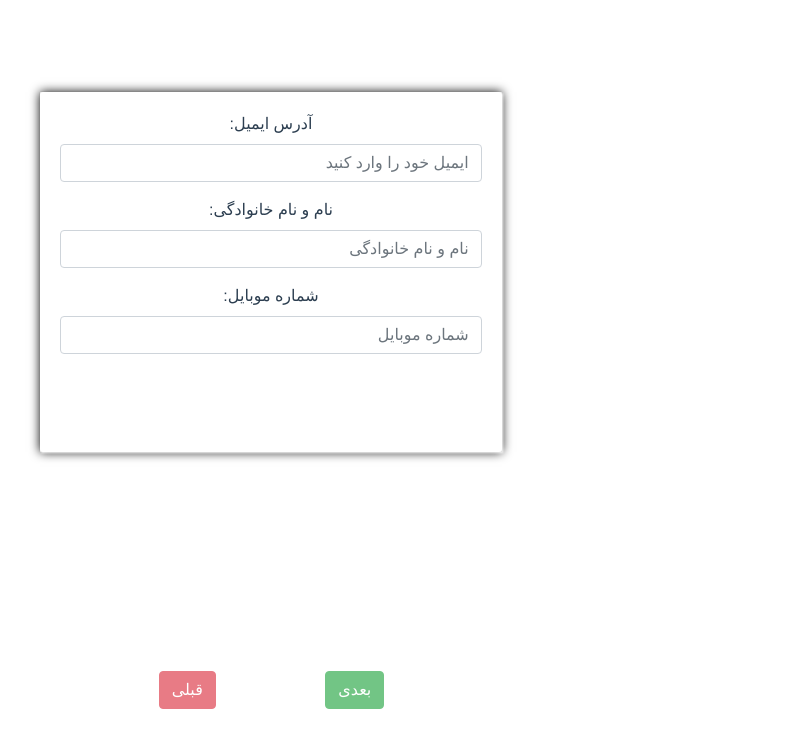
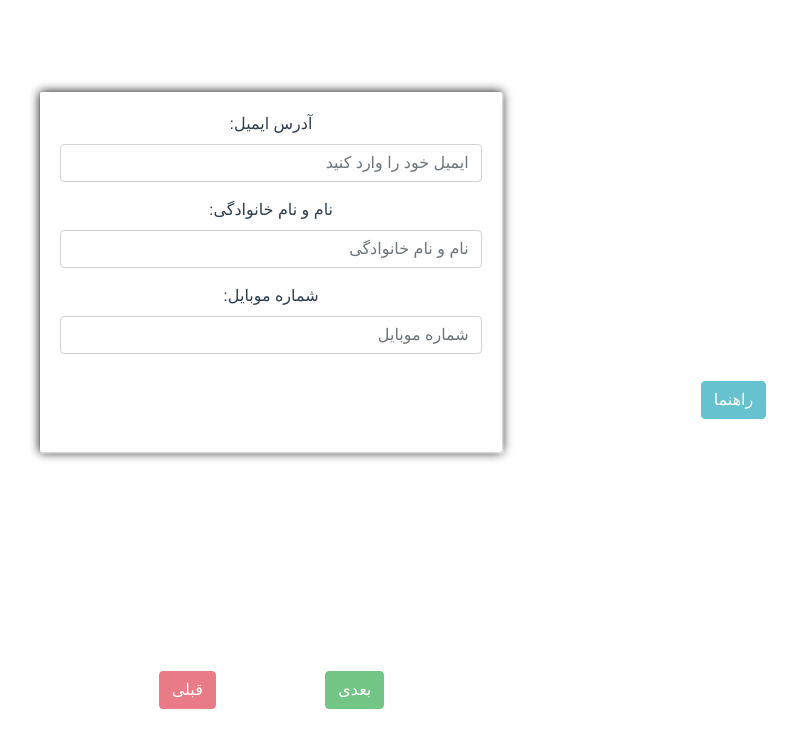
Before and after one commit to aliir74/cognitive-experiment-website, a Vue app: page / in a window 1280 px wide. Shown: the top 748 px of the page, without its empty margins (369-1166 px from the left). Built offline with nearby package versions, Linux system fonts and the light colour scheme.

Commit message:
Add help button

```diff
--- a/src/views/Home.vue
+++ b/src/views/Home.vue
@@ -1,7 +1,16 @@
 <template>
   <b-container class="bv-example-row">
     <b-row class="vh-100 text-center" align-v="center">
-      <b-col></b-col>
+      <b-col>
+        <div>
+          <b-button v-b-modal.modal-1 :disabled="step < 2" @click="help += 1" class="btn-info">راهنما</b-button>
+
+          <b-modal id="modal-1" title="راهنما" hide-footer hide-header>
+            <Explain v-bind:msg="explain_msg.replace('{0}', god_value)"/>
+            <b-button class="mt-3 btn-success" block @click="$bvModal.hide('modal-1')">متوجه شدم</b-button>
+          </b-modal>
+        </div>
+      </b-col>
 
       <b-col cols="8">
         <b-row class="vh-70" style="min-height: 70vh !important; margin-top: 20px;">
@@ -103,6 +112,7 @@ export default {
         'email': '',
         'mobile': ''
       },
+      help: 0,
       step: 0,
       step_time: [-1, -1, -1, -1, -1, -1, -1, -1, -1, -1, -1, -1, -1, -1, -1, -1, -1, -1, -1, -1, -1, -1, -1, -1, -1, -1, -1, -1, -1, -1, -1, -1, -1, -1],
       next_text: 'بعدی',
@@ -118,7 +128,7 @@ export default {
   },
   methods: {
     disablePrevButton: function () {
-      if (this.step === 0 || this.step === 3 || this.step === 3 + this.god_numbers.length ||
+      if (this.step === 0 || this.step === 1 || this.step === 3 || this.step === 3 + this.god_numbers.length ||
               this.step === 3 + 2 * this.god_numbers.length || this.step === 3 + 3 * this.god_numbers.length) {
         return true
       }
@@ -151,6 +161,7 @@ export default {
       return false
     },
     nextStep: function () {
+      console.log(this.help)
       if (this.step_time[this.step] === -1) {
         this.step_time[this.step] = new Date().getTime()
       }
@@ -182,7 +193,8 @@ export default {
           'email': this.person.email,
           'mobile': this.person.mobile,
           'name': this.person.name,
-          'step_time': this.step_time})
+          'step_time': this.step_time,
+          'help': this.help})
           .then(responseData => {
             this.step += 1
           })
```
Also changed, not shown: 1 other file (tests, documents, lock files or other folders).
